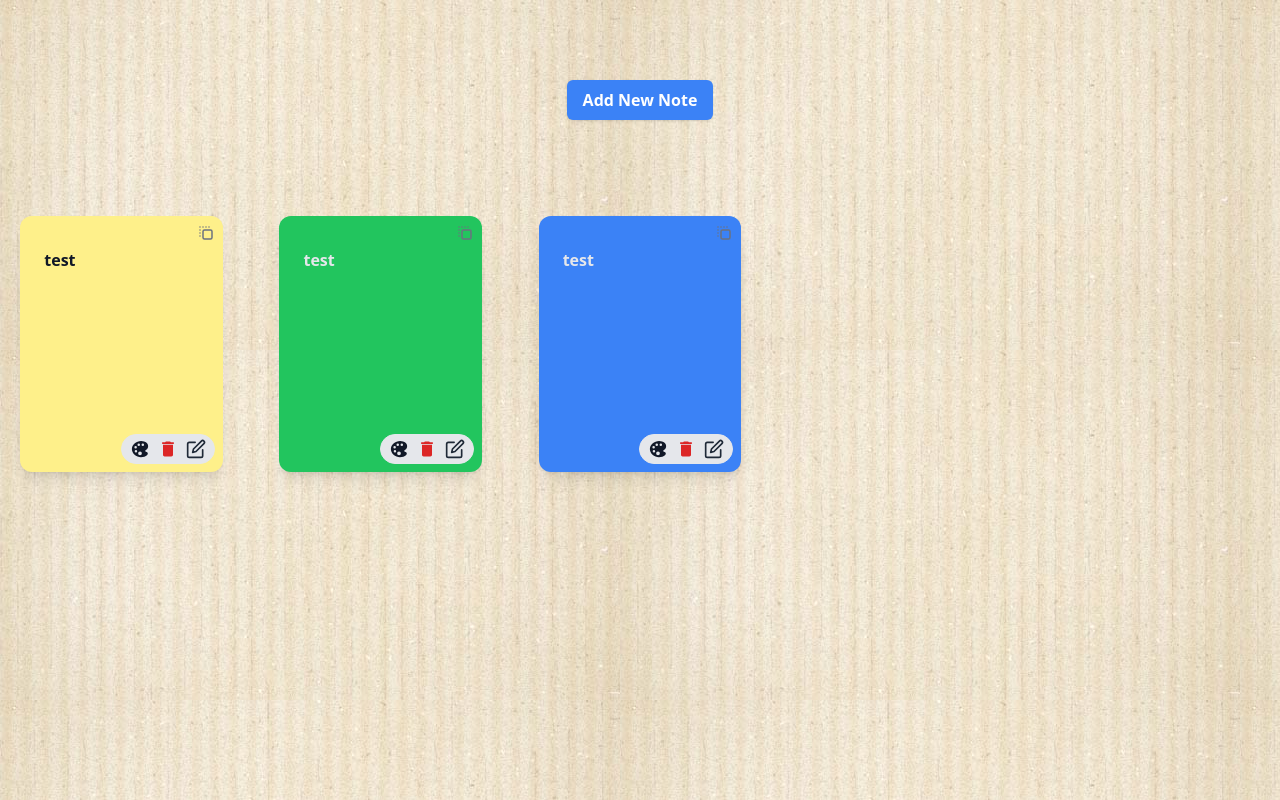
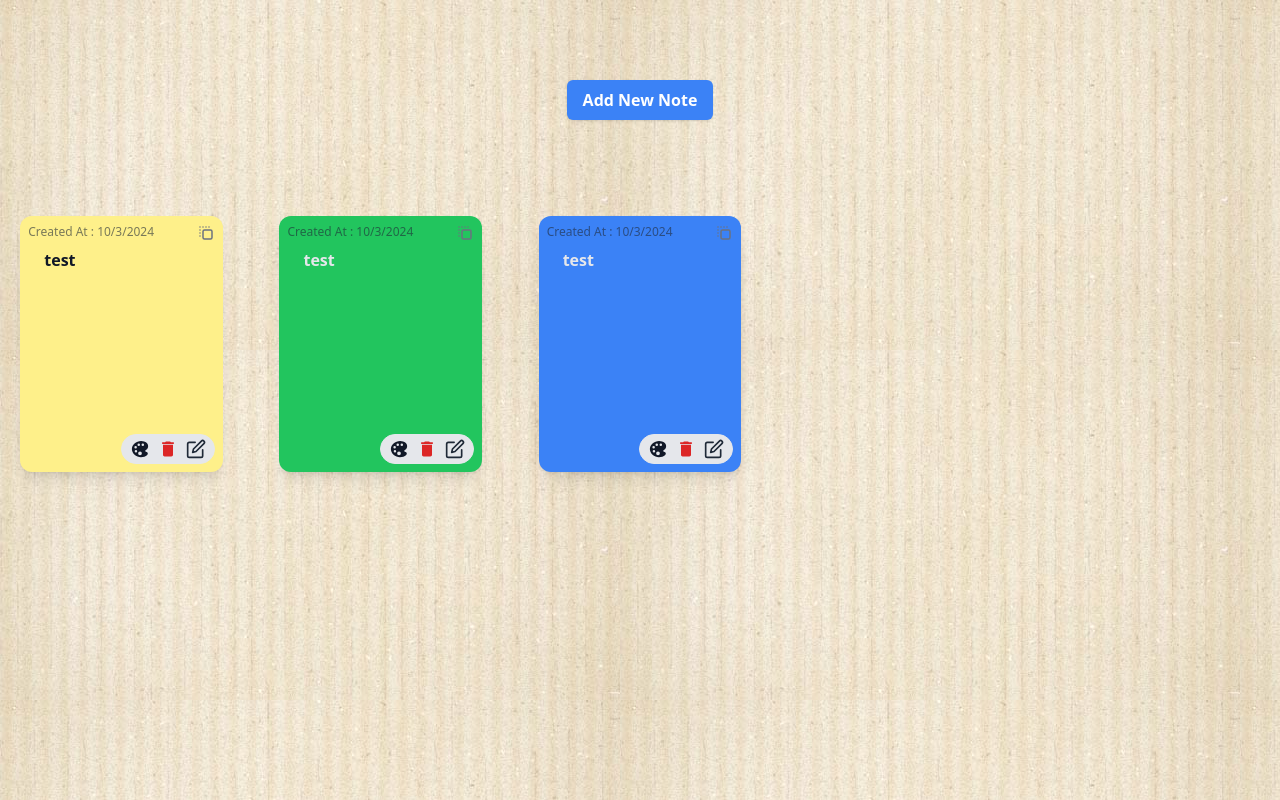
Before and after one commit to Alirezawmoradi/Rira-Task, a Next.js app: page / in a window 1280 px wide. Built offline with nearby package versions, Linux system fonts and the light colour scheme.

Commit message:
created date added to stickies component

```diff
--- a/src/app/_components/stickies/stickies.tsx
+++ b/src/app/_components/stickies/stickies.tsx
@@ -82,12 +82,14 @@ export const Stickies: React.FC<StickiesTypes> = ({id, text, handleDelete, handl
              ${isDragging ? 'opacity-75 scale-105' : ''}
              ${isDropping ? 'sliding' : ''}`}
         >
+            <div className="absolute top-2 left-2 text-xs font-medium text-gray-800/60">
+                Created At : {note?.createdAt.toLocaleDateString()}
+            </div>
             <div
                 className={`absolute top-2 right-2 cursor-grabbing ${isDragging ? 'cursor-grabbing' : 'cursor-grab'}`}
             >
                 <TbDragDrop2 size={18} className="text-gray-500 hover:text-gray-800 transition-colors duration-300"/>
             </div>
-
             <div className='flex mt-2 justify-start items-start text-start w-full h-full relative'>
                 {note?.isEditing ? (
                     <Textarea
```
